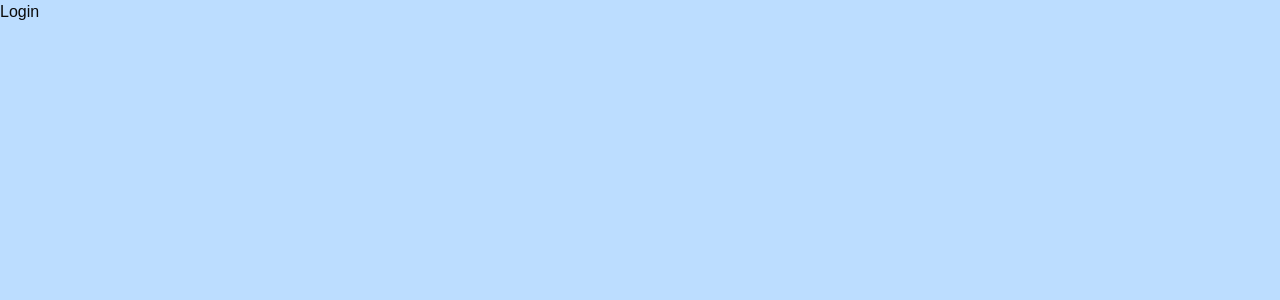
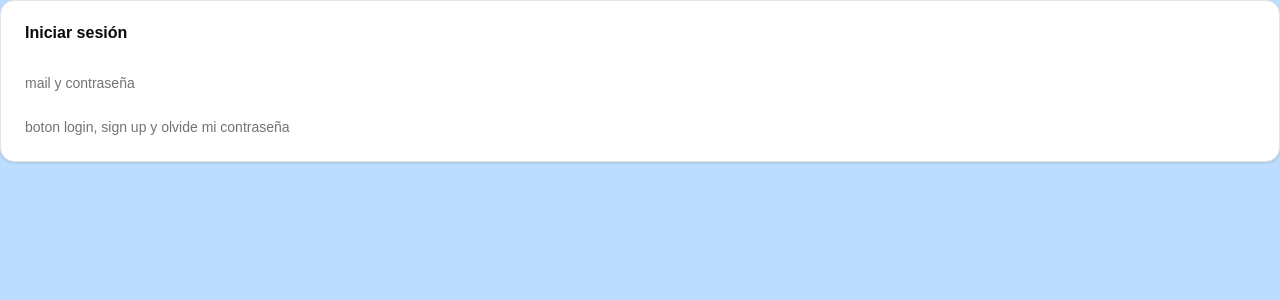
Before and after one commit to lautarobleiz/nexo-store, a React (Vite) app: page /login in a window 1280 px wide. Shown: the top 300 px of the page. Built offline with nearby package versions, Linux system fonts and the light colour scheme; a web font is replaced by a local one.

Commit message:
Empezando pagina del login y register + instalacion componente card de shadcn

```diff
--- /dev/null
+++ b/src/frontend/components/ui/card.tsx
@@ -0,0 +1,92 @@
+import * as React from "react"
+
+import { cn } from "@/lib/utils"
+
+function Card({ className, ...props }: React.ComponentProps<"div">) {
+  return (
+    <div
+      data-slot="card"
+      className={cn(
+        "bg-card text-card-foreground flex flex-col gap-6 rounded-xl border py-6 shadow-sm",
+        className
+      )}
+      {...props}
+    />
+  )
+}
+
+function CardHeader({ className, ...props }: React.ComponentProps<"div">) {
+  return (
+    <div
+      data-slot="card-header"
+      className={cn(
+        "@container/card-header grid auto-rows-min grid-rows-[auto_auto] items-start gap-2 px-6 has-data-[slot=card-action]:grid-cols-[1fr_auto] [.border-b]:pb-6",
+        className
+      )}
+      {...props}
+    />
+  )
+}
+
+function CardTitle({ className, ...props }: React.ComponentProps<"div">) {
+  return (
+    <div
+      data-slot="card-title"
+      className={cn("leading-none font-semibold", className)}
+      {...props}
+    />
+  )
+}
+
+function CardDescription({ className, ...props }: React.ComponentProps<"div">) {
+  return (
+    <div
+      data-slot="card-description"
+      className={cn("text-muted-foreground text-sm", className)}
+      {...props}
+    />
+  )
+}
+
+function CardAction({ className, ...props }: React.ComponentProps<"div">) {
+  return (
+    <div
+      data-slot="card-action"
+      className={cn(
+        "col-start-2 row-span-2 row-start-1 self-start justify-self-end",
+        className
+      )}
+      {...props}
+    />
+  )
+}
+
+function CardContent({ className, ...props }: React.ComponentProps<"div">) {
+  return (
+    <div
+      data-slot="card-content"
+      className={cn("px-6", className)}
+      {...props}
+    />
+  )
+}
+
+function CardFooter({ className, ...props }: React.ComponentProps<"div">) {
+  return (
+    <div
+      data-slot="card-footer"
+      className={cn("flex items-center px-6 [.border-t]:pt-6", className)}
+      {...props}
+    />
+  )
+}
+
+export {
+  Card,
+  CardHeader,
+  CardFooter,
+  CardTitle,
+  CardAction,
+  CardDescription,
+  CardContent,
+}
--- a/src/frontend/views/Login.tsx
+++ b/src/frontend/views/Login.tsx
@@ -1,7 +1,19 @@
+import { Card, CardHeader, CardTitle, CardDescription, CardContent, CardFooter } from "../components/ui/card";
+
 export const Login = () => {
     return (
-        <div>
-            <h1>Login</h1>
-        </div>
+        <>
+            <Card>
+                <CardHeader className="">
+                    <CardTitle>Iniciar sesi&oacute;n</CardTitle>
+                </CardHeader>
+                <CardContent>
+                    <CardDescription>mail y contraseña</CardDescription>
+                </CardContent>
+                <CardFooter>
+                    <CardDescription>boton login, sign up y olvide mi contraseña</CardDescription>
+                </CardFooter>
+            </Card>
+        </>
     )
 }
```
